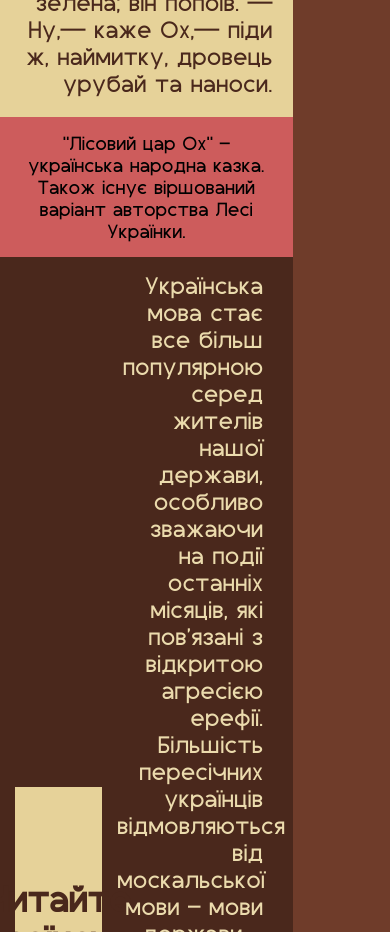
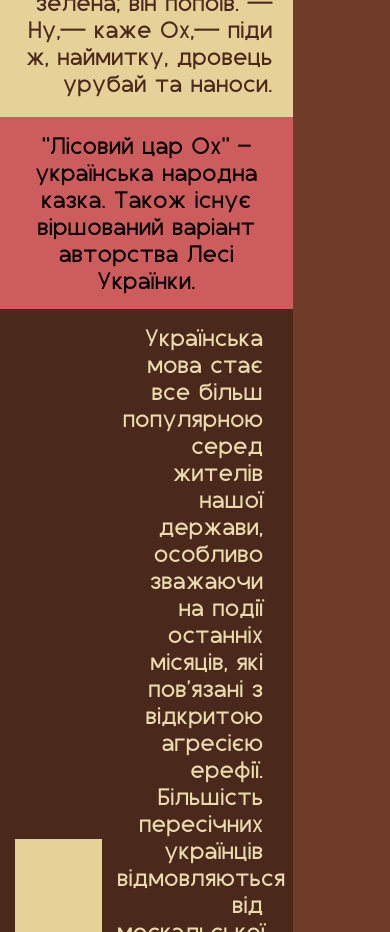
Before and after one commit to irakum/weblab3mobile, a plain HTML site: page index.html in a window 390 px wide. Shown: the part 5280-6212 px from the top of the page. Drawn offline with Linux system fonts and the light colour scheme.

Commit message:
Update style.css

```diff
--- a/style.css
+++ b/style.css
@@ -179,7 +179,7 @@ header{
     #fourth>img{
         margin: 30% 10%;
     }
-    #fifth{
+    #fifth>p{
         font-size: 25px;
     }
     #ender{
```
